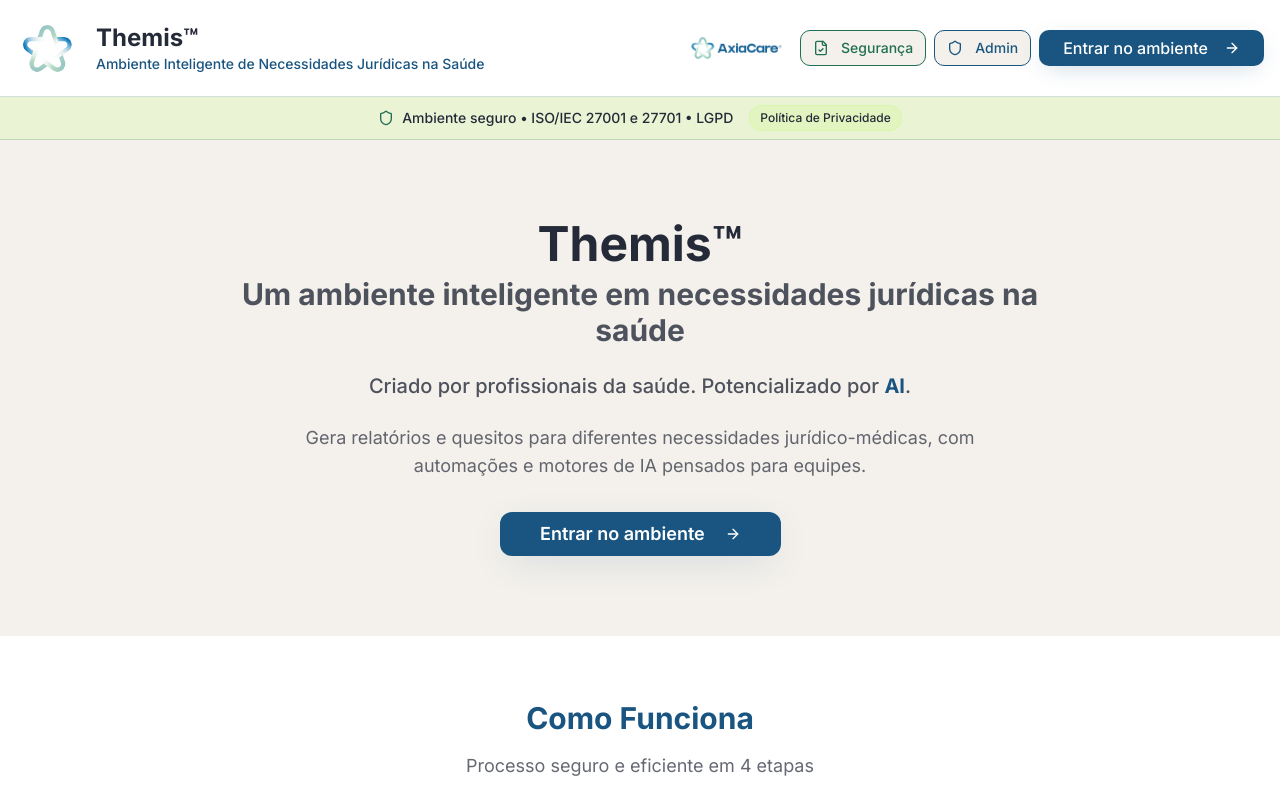
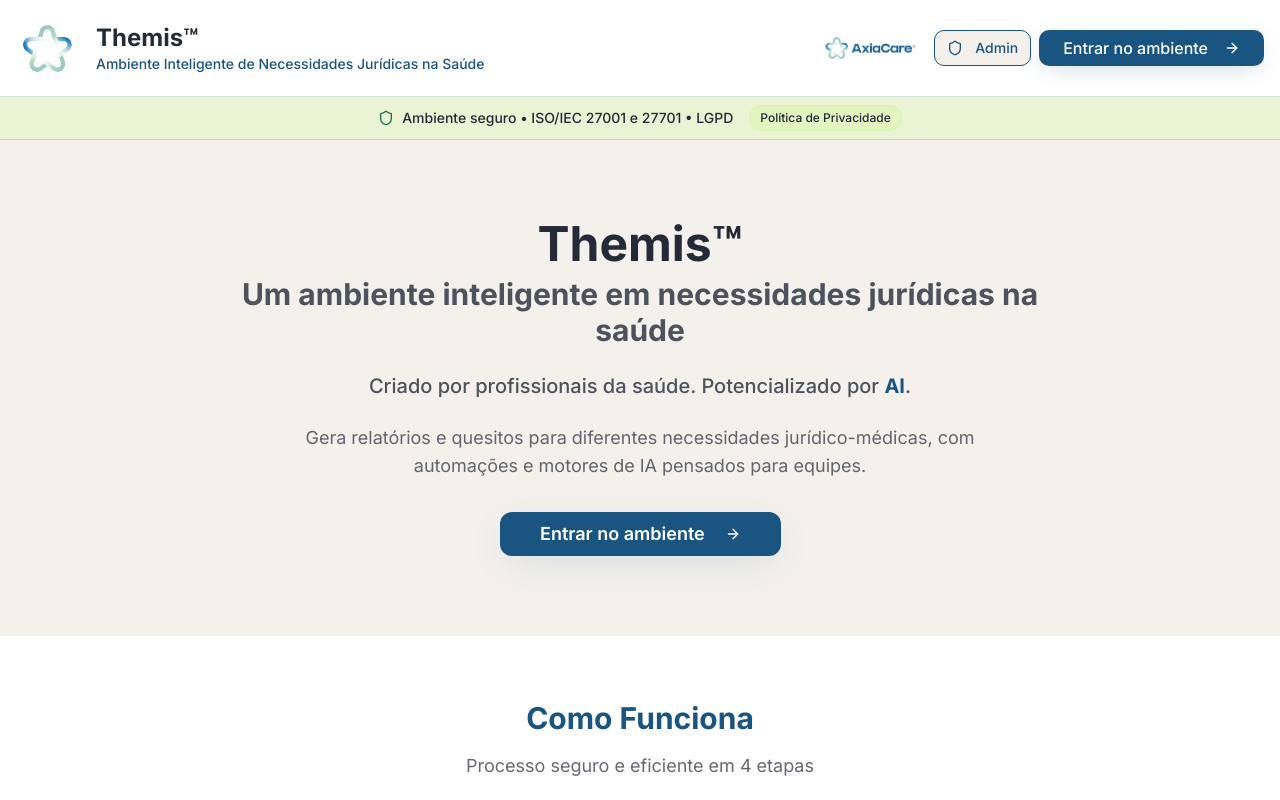
Before and after one commit to axiacare/themis-case-companion, a React (Vite) app: page / in a window 1280 px wide. Shown: the top 800 px of the page. Built offline with nearby package versions, Linux system fonts and the light colour scheme; a web font is replaced by a local one.

Commit message:
Remove security button

```diff
--- a/src/pages/Index.tsx
+++ b/src/pages/Index.tsx
@@ -40,16 +40,6 @@ const Index = () => {
                 />
               </div>
               <div className="flex items-center space-x-2">
-                <Link to="/conferencia-seguranca">
-                  <Button
-                    variant="outline"
-                    size="sm"
-                    className="text-axcontrol-accent border-axcontrol-accent hover:bg-axcontrol-accent hover:text-white transition-smooth px-2 md:px-3"
-                  >
-                    <FileCheck className="w-3 h-3 md:w-4 md:h-4" />
-                    <span className="hidden md:inline ml-1">Segurança</span>
-                  </Button>
-                </Link>
                 <Link to="/admin">
                   <Button
                     variant="outline"
```
